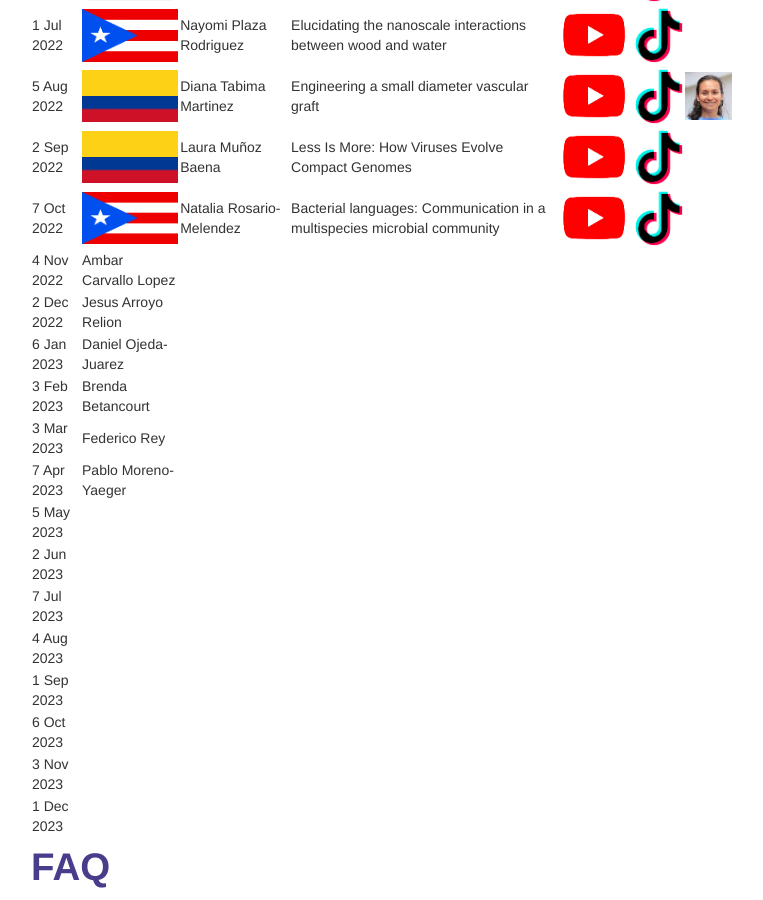
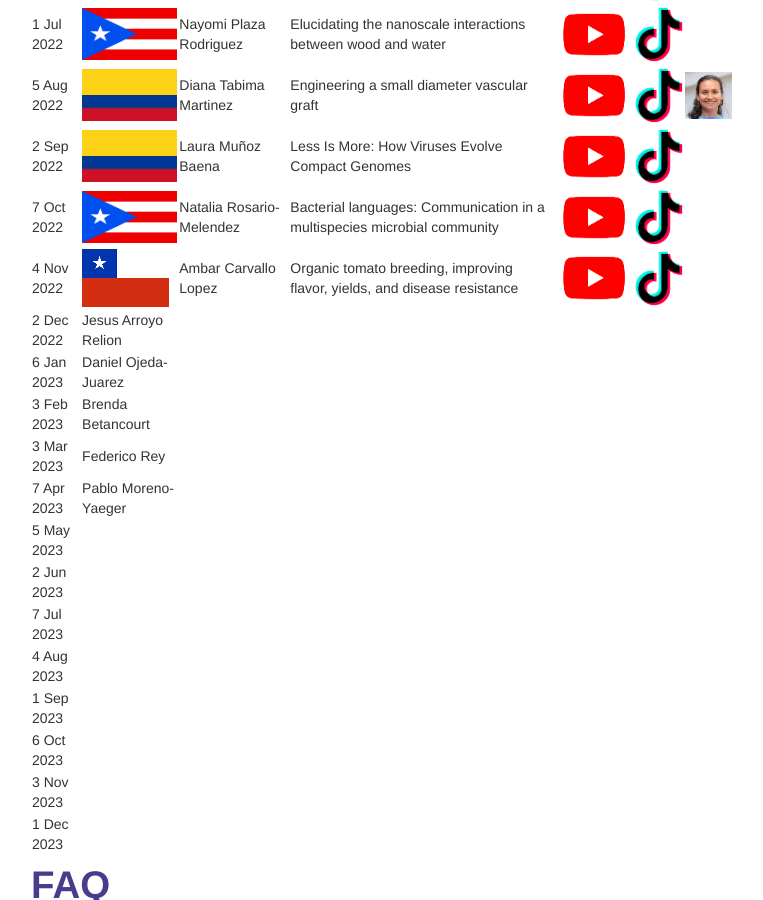
Before and after one commit to solislemuslab/solislemuslab.github.io, a Jekyll site: the page built from pages/zoominario.md, in a window 1280 px wide and 900 px high, scrolled down 1926 px. Shown: the whole window, without its empty margins (259-1022 px from the left). Built offline with Jekyll 4.4.1, drawn with Linux system fonts in a browser that asks for light colours.

Commit message:
ambar talk

```diff
--- a/pages/zoominario.md
+++ b/pages/zoominario.md
@@ -48,7 +48,7 @@ description: El Zoominario
 | 5 Aug 2022 | ![](../assets/pics/flags/colombia.png) | Diana Tabima Martinez | Engineering a small diameter vascular graft |[![youtube (653k)](icons16/youtube.png)](https://youtu.be/_VN90TWkQnQ) | [![tiktok (653k)](icons16/tiktok.png)](https://www.tiktok.com/@latinxinstem/video/7128558809965940014) | [![tiktok (653k)](icons16/diana.png)](https://www.tiktok.com/@latinxinstem/video/7153389628307918126) |
 | 2 Sep 2022 | ![](../assets/pics/flags/colombia.png) | Laura Muñoz Baena | Less Is More: How Viruses Evolve Compact Genomes | [![youtube (653k)](icons16/youtube.png)](https://youtu.be/ZXqX1t36OJY) | [![tiktok (653k)](icons16/tiktok.png)](https://www.tiktok.com/@latinxinstem/video/7139207541518716206) |
 | 7 Oct 2022 | ![](../assets/pics/flags/puertorico.png) | Natalia Rosario-Melendez | Bacterial languages: Communication in a multispecies microbial community | [![youtube (653k)](icons16/youtube.png)](https://youtu.be/M-qMlF-cugQ) | [![tiktok (653k)](icons16/tiktok.png)](https://www.tiktok.com/@latinxinstem/video/7151917710291619118) |
-| 4 Nov 2022 | Ambar Carvallo Lopez | |
+| 4 Nov 2022 | ![](../assets/pics/flags/chile.png) | Ambar Carvallo Lopez | Organic tomato breeding, improving flavor, yields, and disease resistance | [![youtube (653k)](icons16/youtube.png)](https://youtu.be/IrqIlAfCaAs) | [![tiktok (653k)](icons16/tiktok.png)]() |
 | 2 Dec 2022 | Jesus Arroyo Relion | |
 | 6 Jan 2023 | Daniel Ojeda-Juarez | |
 | 3 Feb 2023 | Brenda Betancourt | |
```
Also changed, not shown: assets/pics/flags/chile.png (added).
